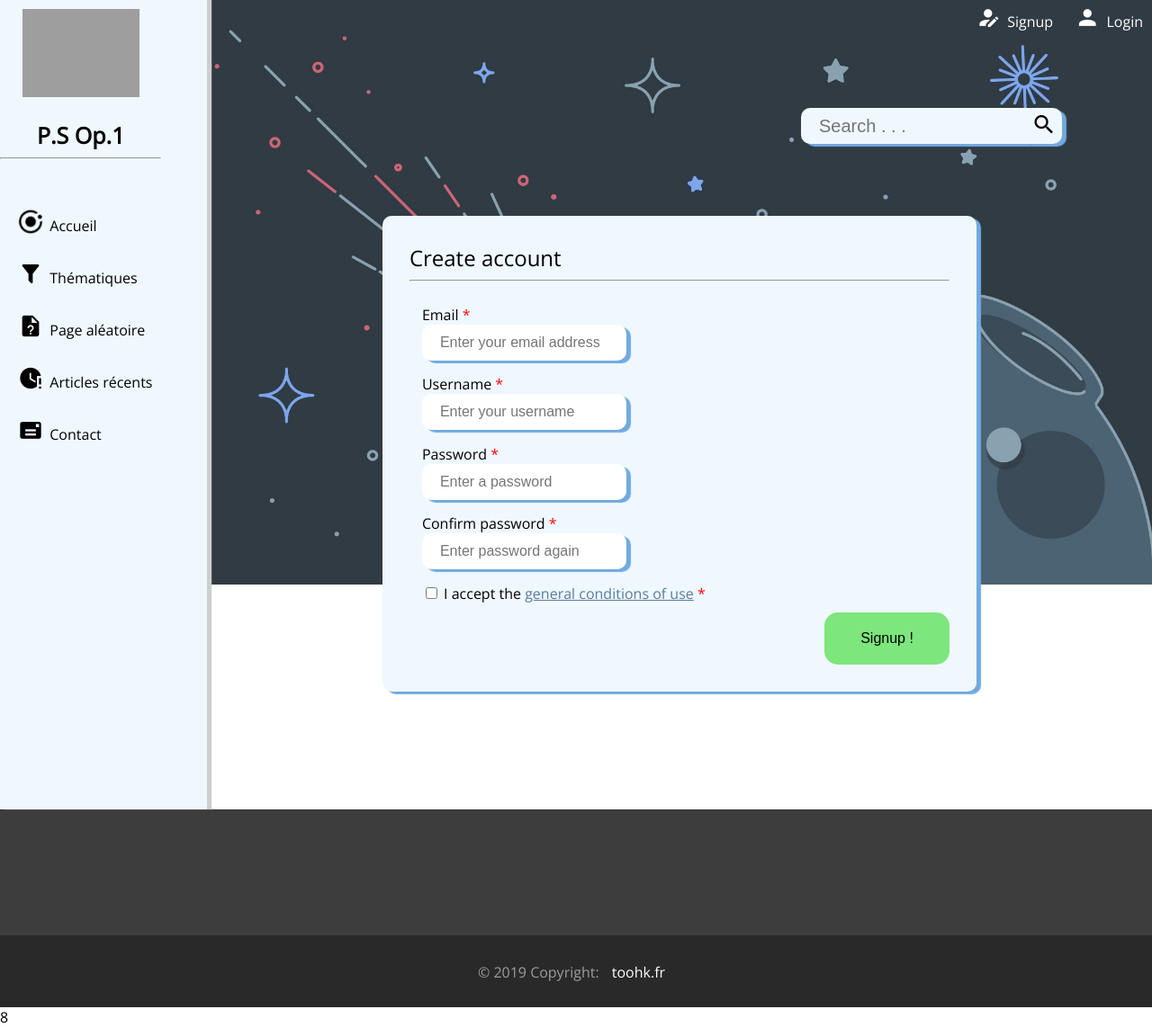
After one commit to Toohk/PS-Op.1, a Symfony app: template templates/index/signup.html.twig in a window 1280 px wide. The commit adds this page. Shown: the whole page at 90% size. Run offline with Twig, Linux system fonts and the light colour scheme; the template is opened without the code that fills it, so the values that code supplies are empty; some libraries are stand-ins or nearby versions; grey boxes are pictures that could not be loaded.

Commit message:
login/signup

```diff
--- /dev/null
+++ b/public/css/form.css
@@ -0,0 +1,48 @@
+
+.block-form-signup{
+    margin-top: 20px;
+    padding: 30px;
+    width: 600px;
+}
+.input-form{
+    font-size:16px;
+    padding: 0px 0px 0px 20px;
+    border: none;
+    background-color: white;
+    height: 40px;
+}
+.input-form[type="text"]{
+    font-size:16px;
+}
+.btn-signup{
+    background-color: rgb(125, 230, 125);
+    border-radius: 15px;
+    border: none;
+    padding: 20px 40px;
+    font-size:16px;
+
+}
+.title-form{
+    margin: 0px;
+    font-size: 24px;
+}
+.content-form{
+    margin-top: 20px;
+}
+label a{
+    margin: 0px;
+    text-decoration: underline;
+}
+
+
+
+
+
+@media only screen and (max-width: 968px){
+
+    .block-form-signup{
+        margin: 20px;
+        padding: 20px;
+        width: auto;
+    }
+}
--- a/public/css/main.css
+++ b/public/css/main.css
@@ -55,7 +55,13 @@ input[type="text"]
     font-size:20px;
     padding: 0px 0px 0px 20px;
 }
-
+.red{
+    color: red;
+}
+.end{
+    justify-content: flex-end;
+    width: 100%;
+}
 
 .block-search{
 
@@ -213,10 +219,6 @@ li{
 nav a{
     color: black;
 }
-nav a:hover{
-    color: black;
-    background-color: rgba(0, 0, 0, 0.054);
-}
 .top-footer{
     height: 140px;
     background-color: rgb(61, 61, 61);
@@ -227,6 +229,9 @@ nav a:hover{
 }
 .grey{
     color: rgb(158, 158, 158);
+}
+fieldset{
+    border: none;
 }
 
 
--- a/templates/base.html.twig
+++ b/templates/base.html.twig
@@ -13,10 +13,71 @@
         {% endblock %}
     </head>
     <body>
-        {% block body %}{% endblock %}
+            <div class="flex">
+                    <nav id="navBar">
+                        <span class="nav-content">
+
+                            <div class="nav-logo center"><a href="{{ path('index') }}"><img class="nav-logo" src="https://upload.wikimedia.org/wikipedia/commons/thumb/9/91/Octicons-mark-github.svg/1200px-Octicons-mark-github.svg.png" alt=""></a></div>
+
+                            <div class="center title-nav">P.S Op.1 </div>
+
+                            <hr>
+
+                            <ul>
+                                <li><a href=""><span class="mdi mdi-spin mdi-orbit icon-medium"> </span>Accueil</a></li>
+                                <li><a href=""><span class="mdi mdi-filter icon-medium"> </span>Thématiques</a></li>
+                                <li><a href=""><span class="mdi mdi-file-question icon-medium"> </span>Page aléatoire</a></li>
+                                <li><a href=""><span class="mdi mdi-clock-alert icon-medium"> </span>Articles récents</a></li>
+                                <li><a href=""><span class="mdi mdi-mail icon-medium"> </span>Contact</a></li>
+                            </ul>
+
+                        </span>
+
+                    </nav>
+
+                    <main>
+
+                        <header>
+                                <span id="btn-menu" class="mdi mdi-menu icon-medium btn-menu"> </span>
+                                <div class="header-title ">
+                                    <a href="" class="flex">
+                                        <img class="nav-logo" src="https://upload.wikimedia.org/wikipedia/commons/thumb/9/91/Octicons-mark-github.svg/1200px-Octicons-mark-github.svg.png" alt="">
+                                        <p>P.S Op.1</p>
+                                    </a>
+                                </div>
+                                <div>
+                                    <a href="{{ path('signup') }}"><span class="mdi mdi-account-edit icon-medium"> </span>Signup</a>
+                                    <a href="{{ path('login') }}"><span class="mdi mdi-account icon-medium"> </span>Login</a>
+                                </div>
+                        </header>
+
+                        <div id="background"></div>
+
+                        <div class="block-search">
+                            <input class="input-search" type="text" placeholder="Search . . .">
+                            <button class="card btn-search"><span class="mdi mdi-magnify icon-medium"> </span></button>
+                        </div>
+
+                        {% block body %}{% endblock %}
+
+                        <div id="modal-background"></div>
+
+                    </main>
+                </div>
+
+                <footer>
+                   <div class="top-footer"></div>
+                   <div class="bottom-footer flex">
+                        <span class="center grey"> © 2019 Copyright:
+                            <a  href="https://toohk.fr"> toohk.fr</a>
+                        </span>
+                    </div>
+                </footer>
+
         {% block javascripts %}
         <script src="{{ asset('js/nav-bar.js') }}"></script>
         <script src="{{ asset('js/daily-picture.js') }}"></script>
         {% endblock %}
     </body>
 </html>
+8
--- /dev/null
+++ b/templates/index/signup.html.twig
@@ -0,0 +1,51 @@
+{% extends 'base.html.twig' %}
+
+
+
+
+{% block body %}
+
+<link href="{{ asset('css/form.css') }}" rel="stylesheet" />
+        <section>
+
+
+
+            <div class="card block-form-signup">
+                    <p class="title-form">Create account</p>
+
+                    <hr>
+                <form action="" method="POST">
+                    <div class="content-form">
+                        <fieldset>
+                            <label for="email">Email <span class="red">*</span></label> <br>
+                            <input class="input-form card" placeholder="Enter your email address" type="text" required name="email" id="email">
+                        </fieldset>
+                        <fieldset>
+                            <label for="email">Username <span class="red">*</span></label> <br>
+                            <input class="input-form card" placeholder="Enter your username" type="text" required name="username" id="username">
+                        </fieldset>
+                        <fieldset>
+                            <label for="password">Password <span class="red">*</span></label> <br>
+                            <input class="input-form card" placeholder="Enter a password" type="password" required name="password" id="password">
+                        </fieldset>
+                        <fieldset>
+                            <label for="repeat">Confirm password <span class="red">*</span></label> <br>
+                            <input class="input-form card" placeholder="Enter password again" type="password" required name="repeat" id="repeat">
+                        </fieldset>
+                        <fieldset>
+                            <input class="check-form" placeholder="Enter password again" type="checkbox" required name="check" id="check">
+                            <label for="check">I accept the <a href="/">general conditions of use</a> <span class="red">*</span></label>
+                        </fieldset>
+                    </div>
+                    <div class="flex end">
+                            <button class="btn-signup" type="submit">Signup !</button>
+                    </div>
+
+                </form>
+            </div>
+
+        </section>
+
+
+
+{% endblock %}
```
Also changed, not shown: src/Controller/IndexController.php (+20 -0 lines), templates/index/index.html.twig (+3 -75 lines), templates/index/login.html.twig (added, +39 -0 lines).
